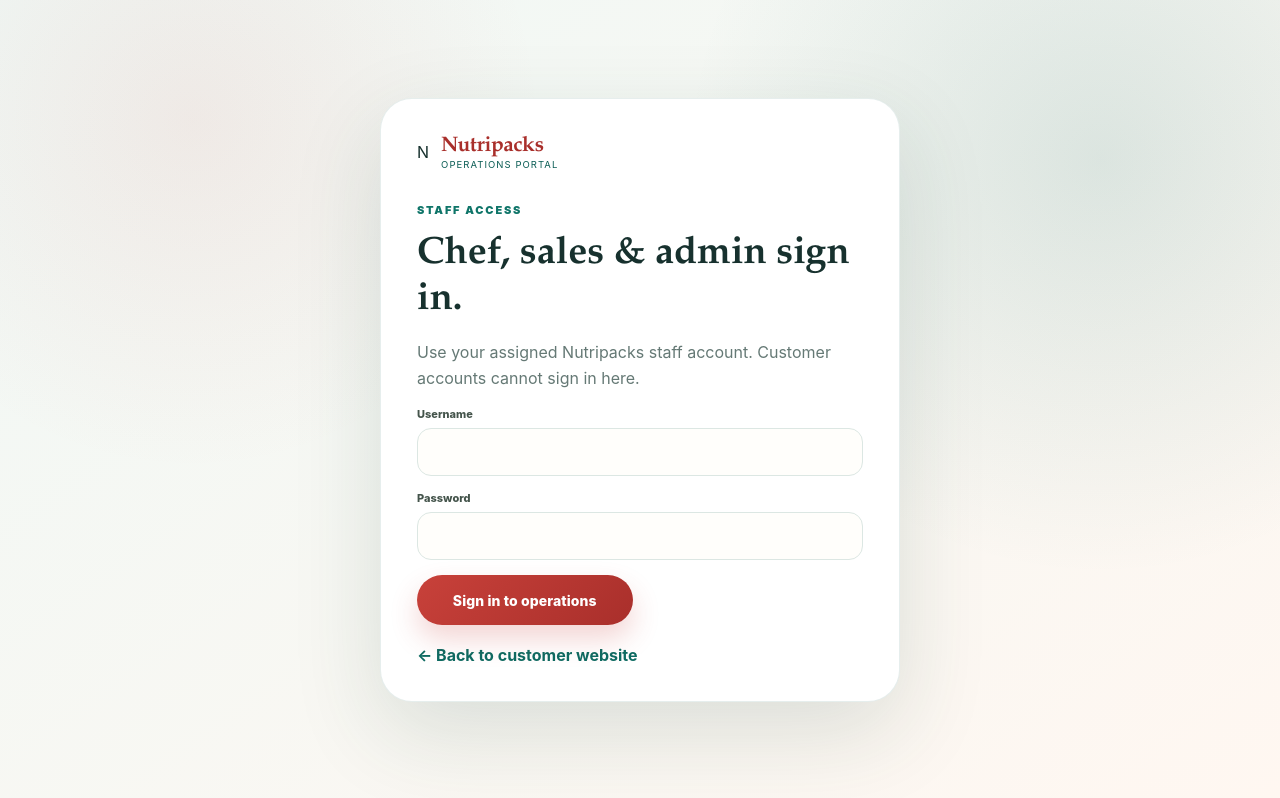
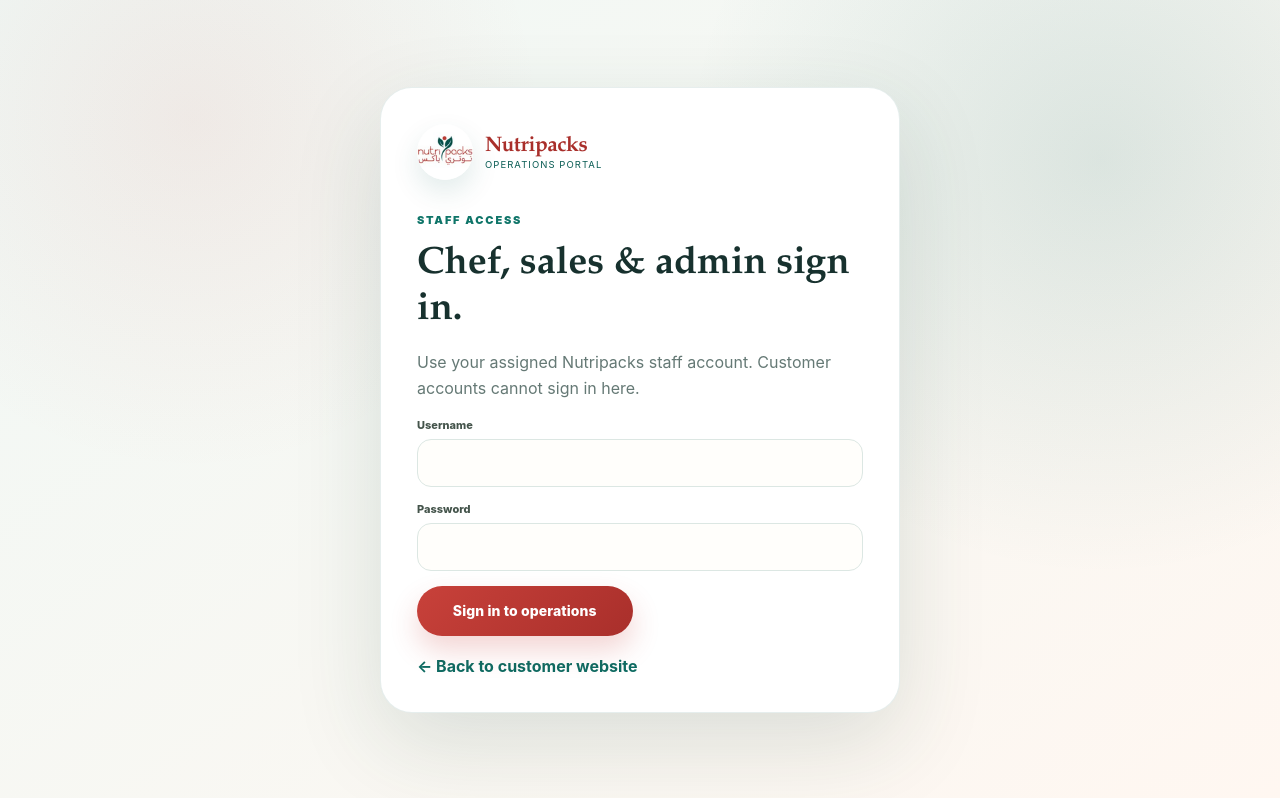
Before and after one commit to testicolos/Nutripacks, a Next.js app: page /staff/login in a window 1280 px wide. Built offline with nearby package versions, Linux system fonts and the light colour scheme.

Commit message:
style: use full Nutripacks branding on staff login

```diff
--- a/app/staff/login/page.tsx
+++ b/app/staff/login/page.tsx
@@ -2,6 +2,7 @@
 
 import { FormEvent, useState } from 'react';
 import { useRouter } from 'next/navigation';
+import BrandLogo from '../../components/BrandLogo';
 
 export default function StaffLoginPage(){
   const router=useRouter();
@@ -15,5 +16,5 @@
     if(!response.ok){setError(data.error||'Unable to sign in.');return;}
     router.push(data.role==='admin'?'/admin':'/staff'); router.refresh();
   }
-  return <main className="staffLoginShell"><div className="staffLoginCard"><a className="brandLockup staffBrand" href="/"><span className="brandMark">N</span><span><strong>Nutripacks</strong><small>operations portal</small></span></a><span className="eyebrow">Staff access</span><h1>Chef, sales & admin sign in.</h1><p>Use your assigned Nutripacks staff account. Customer accounts cannot sign in here.</p><form className="formGrid" onSubmit={submit}><label className="field full"><span>Username</span><input name="username" autoComplete="username" required/></label><label className="field full"><span>Password</span><input name="password" type="password" autoComplete="current-password" required/></label>{error&&<p className="selectionError full">{error}</p>}<button className="button buttonPrimary fullButton" disabled={loading}>{loading?'Signing in…':'Sign in to operations'}</button></form><a className="staffBackLink" href="/">← Back to customer website</a></div></main>;
+  return <main className="staffLoginShell"><div className="staffLoginCard"><a className="brandLockup staffBrand" href="/"><BrandLogo/><span><strong>Nutripacks</strong><small>operations portal</small></span></a><span className="eyebrow">Staff access</span><h1>Chef, sales & admin sign in.</h1><p>Use your assigned Nutripacks staff account. Customer accounts cannot sign in here.</p><form className="formGrid" onSubmit={submit}><label className="field full"><span>Username</span><input name="username" autoComplete="username" required/></label><label className="field full"><span>Password</span><input name="password" type="password" autoComplete="current-password" required/></label>{error&&<p className="selectionError full">{error}</p>}<button className="button buttonPrimary fullButton" disabled={loading}>{loading?'Signing in…':'Sign in to operations'}</button></form><a className="staffBackLink" href="/">← Back to customer website</a></div></main>;
 }
```
